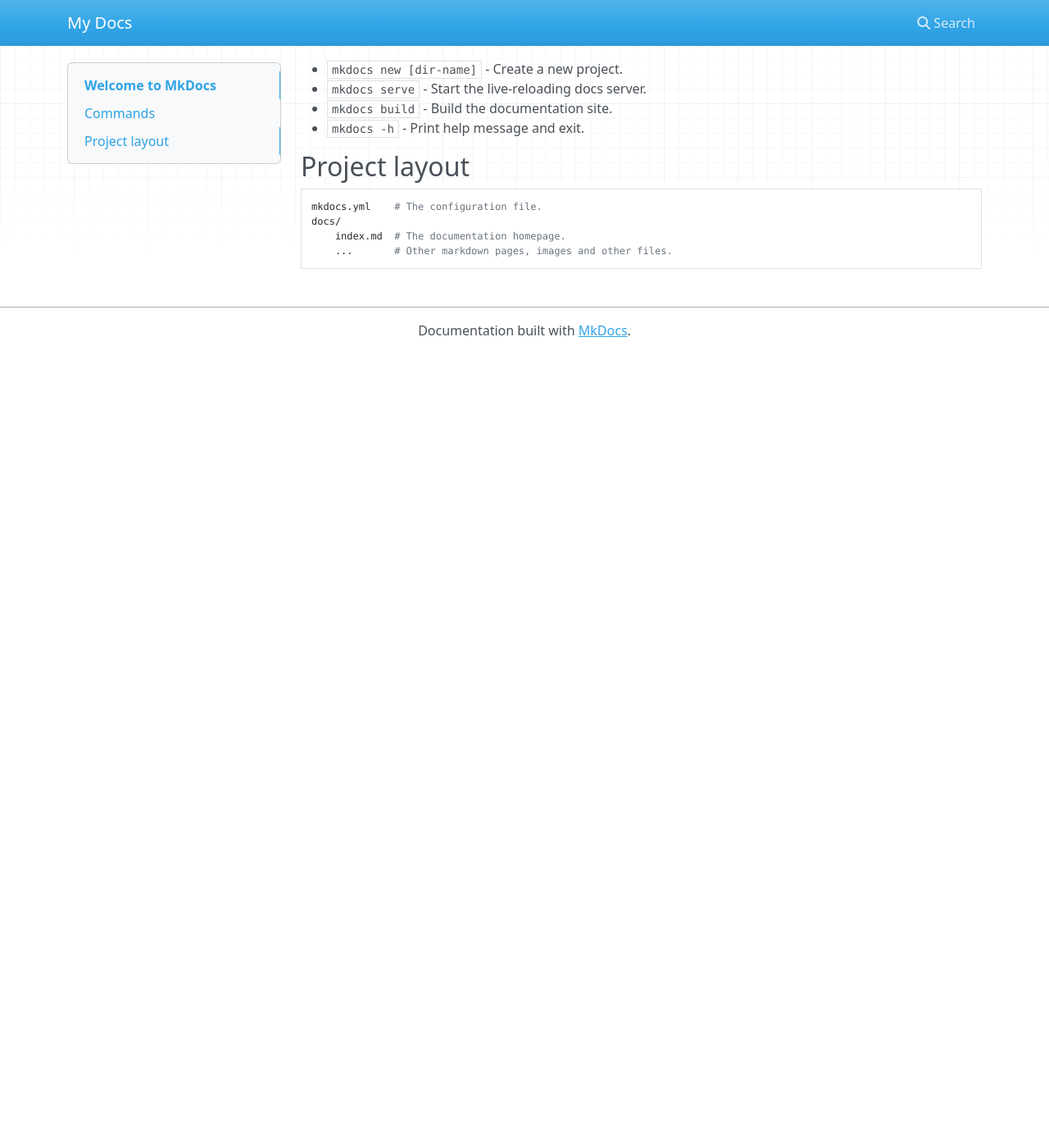
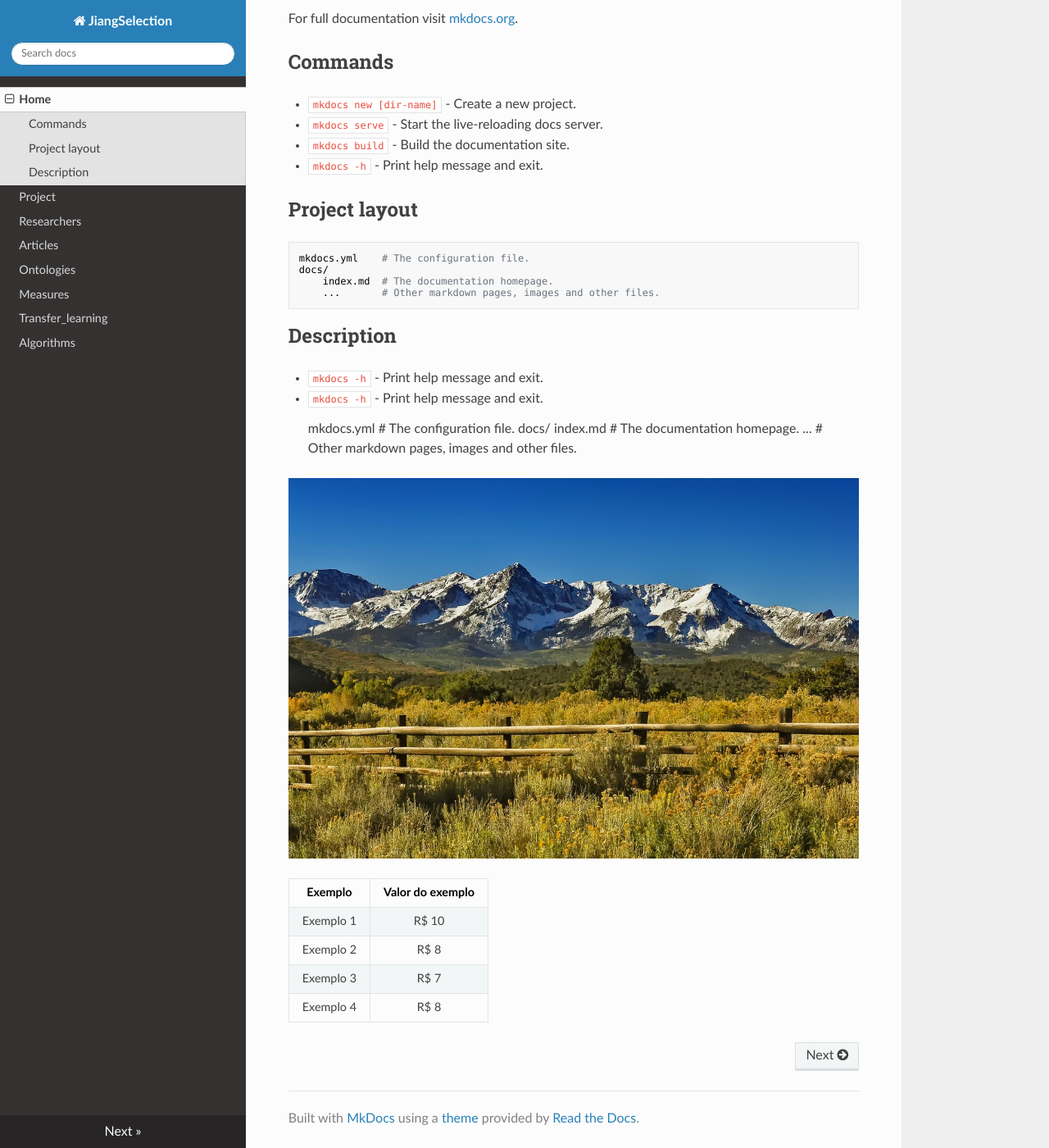
Before and after one commit to LCDS2019/js_doc, an MkDocs documentation site: the page built from docs/index.md, in a window 1280 px wide and 1400 px high, scrolled down 149 px. Shown: the whole window at 82% size. Built offline with MkDocs 1.6.1, drawn with Linux system fonts in a browser that asks for light colours; nearby versions of some CDN libraries; before the commit the page ends 900 px from its top, so only the background shows below that.

Commit message:
first commit

```diff
--- a/docs/index.md
+++ b/docs/index.md
@@ -15,3 +15,23 @@ For full documentation visit [mkdocs.org](https://www.mkdocs.org).
     docs/
         index.md  # The documentation homepage.
         ...       # Other markdown pages, images and other files.
+
+## Description
+* `mkdocs -h` - Print help message and exit.
+* `mkdocs -h` - Print help message and exit.
+
+
+    mkdocs.yml    # The configuration file.
+    docs/
+        index.md  # The documentation homepage.
+        ...       # Other markdown pages, images and other files.
+
+![The San Juan Mountains are beautiful!](img/san-juan-mountains.jpg "San Juan Mountains")
+
+
+|  Exemplo  | Valor do exemplo |
+|:---------:|:----------------:|
+| Exemplo 1 |      R$ 10       |
+| Exemplo 2 |       R$ 8       |
+| Exemplo 3 |       R$ 7       |
+| Exemplo 4 |       R$ 8
--- a/mkdocs.yml
+++ b/mkdocs.yml
@@ -1 +1,12 @@
-site_name: My Docs
+site_name: JiangSelection
+theme: readthedocs
+
+nav:
+    - Home: index.md
+    - Project: project.md
+    - Researchers: researchers.md
+    - Articles: articles.md
+    - Ontologies: ontologies.md
+    - Measures: measures.md
+    - Transfer_learning: transfer_learning.md
+    - Algorithms: algorithms.md
```
Also changed, not shown: docs/algorithms.md (added, +17 -0 lines), docs/articles.md (added, +17 -0 lines), docs/measures.md (added, +17 -0 lines), docs/ontologies.md (added, +17 -0 lines), docs/project.md (added, +17 -0 lines), docs/researchers.md (added, +17 -0 lines), docs/transfer_learning.md (added, +17 -0 lines), docs/img/san-juan-mountains.jpg (added).
